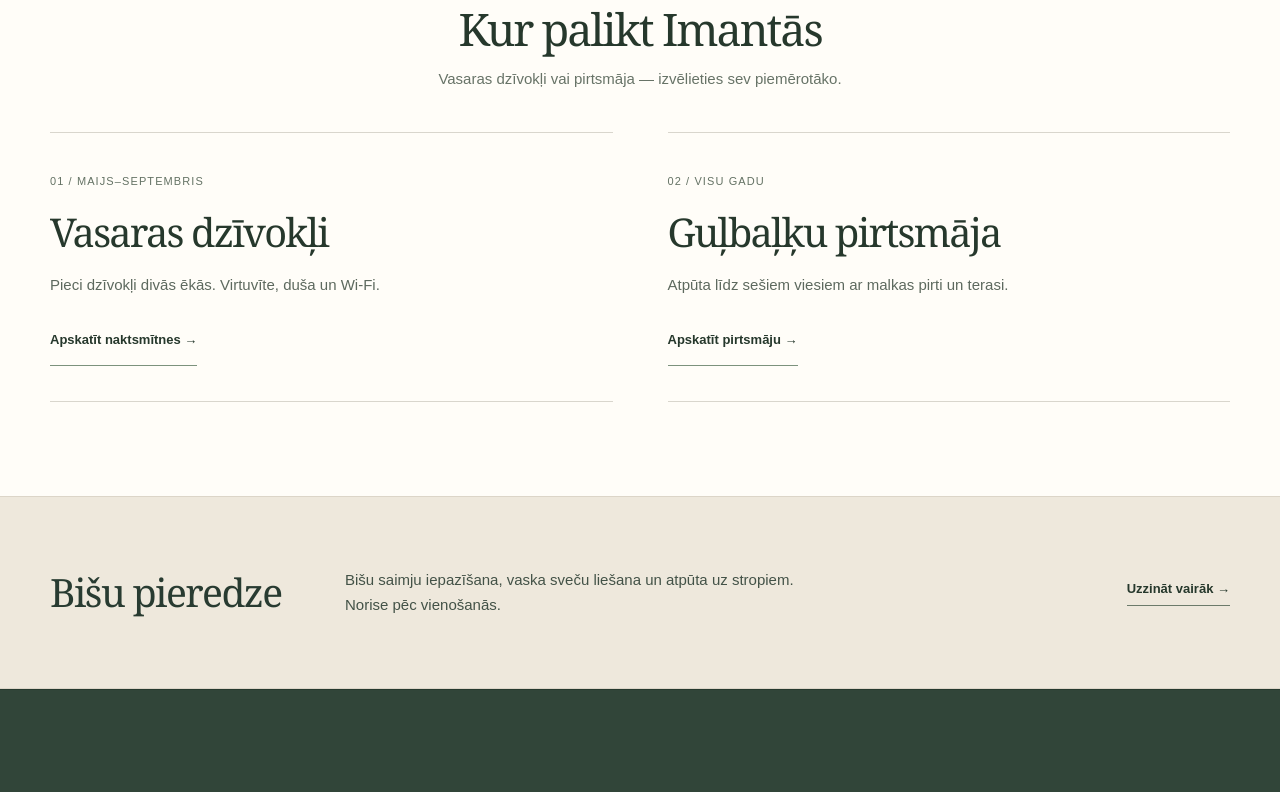
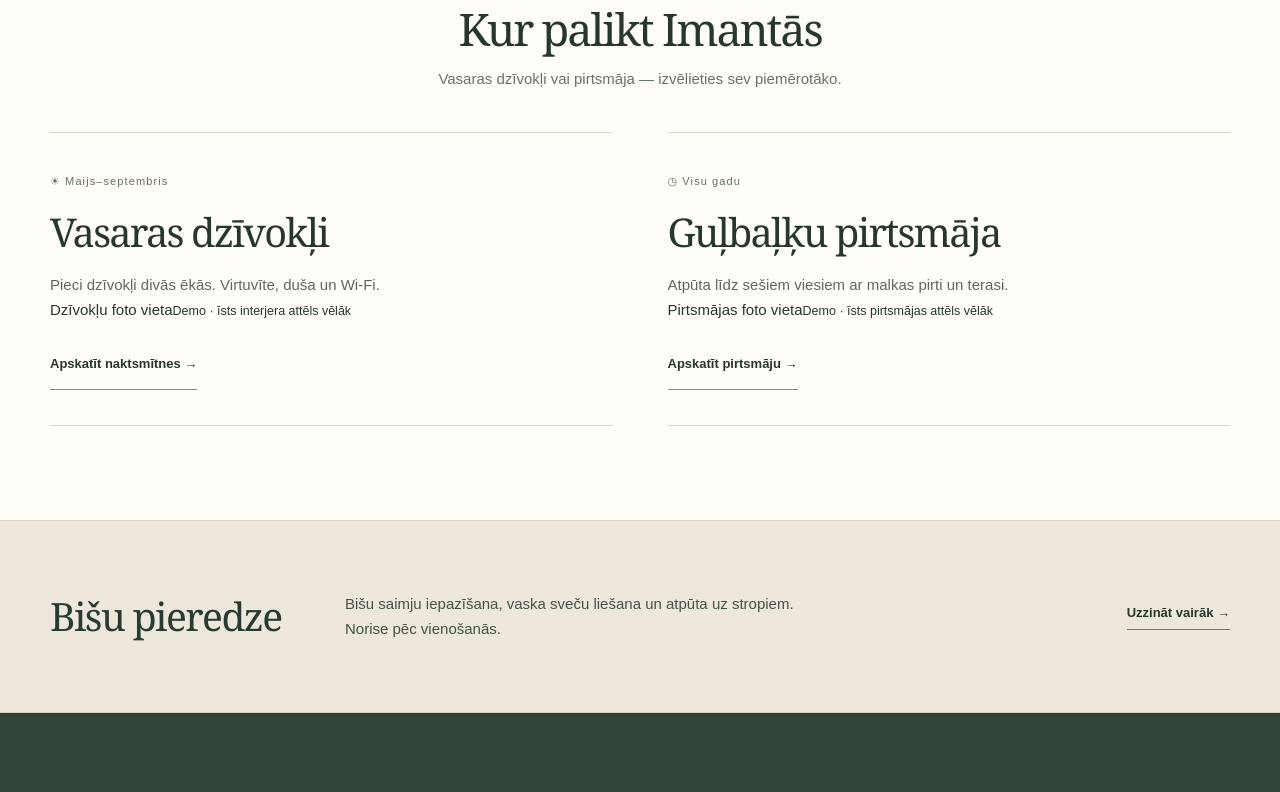
Before and after one commit to davisl24/Imantasatputas, a Next.js app: page / in a window 1280 px wide. Shown: the part 780-1572 px from the top of the page. Built offline with nearby package versions, Linux system fonts and the light colour scheme.

Commit message:
refine(imantas): three-colour hierarchy, demo photo spaces and useful icons 1

```diff
--- a/app/page.tsx
+++ b/app/page.tsx
@@ -28,7 +28,7 @@ export default function ImantasDemo() {
         </div>
       </section>
 
-      <section className={styles.stays} id="naktsmitnes"><div className={styles.container}><div className={styles.sectionHead}><h2>Kur palikt Imantās</h2><p>Vasaras dzīvokļi vai pirtsmāja — izvēlieties sev piemērotāko.</p></div><div className={styles.homeOffers}><article className={styles.homeOffer}><span>01 / MAIJS–SEPTEMBRIS</span><h3>Vasaras dzīvokļi</h3><p>Pieci dzīvokļi divās ēkās. Virtuvīte, duša un Wi-Fi.</p><Link className={styles.smallLink} href="/naktsmitnes">Apskatīt naktsmītnes →</Link></article><article className={styles.homeOffer}><span>02 / VISU GADU</span><h3>Guļbaļķu pirtsmāja</h3><p>Atpūta līdz sešiem viesiem ar malkas pirti un terasi.</p><Link className={styles.smallLink} href="/naktsmitnes">Apskatīt pirtsmāju →</Link></article></div></div></section>
+      <section className={styles.stays} id="naktsmitnes"><div className={styles.container}><div className={styles.sectionHead}><h2>Kur palikt Imantās</h2><p>Vasaras dzīvokļi vai pirtsmāja — izvēlieties sev piemērotāko.</p></div><div className={styles.homeOffers}><article className={styles.homeOffer}><span className={styles.seasonInfo}><span aria-hidden="true">☀</span> Maijs–septembris</span><h3>Vasaras dzīvokļi</h3><p>Pieci dzīvokļi divās ēkās. Virtuvīte, duša un Wi-Fi.</p><div className={styles.offerPhoto}><span>Dzīvokļu foto vieta</span><small>Demo · īsts interjera attēls vēlāk</small></div><Link className={styles.smallLink} href="/naktsmitnes">Apskatīt naktsmītnes →</Link></article><article className={styles.homeOffer}><span className={styles.seasonInfo}><span aria-hidden="true">◷</span> Visu gadu</span><h3>Guļbaļķu pirtsmāja</h3><p>Atpūta līdz sešiem viesiem ar malkas pirti un terasi.</p><div className={styles.offerPhoto}><span>Pirtsmājas foto vieta</span><small>Demo · īsts pirtsmājas attēls vēlāk</small></div><Link className={styles.smallLink} href="/naktsmitnes">Apskatīt pirtsmāju →</Link></article></div></div></section>
       <section className={styles.bee} id="pieredze"><div className={styles.container+" "+styles.beeRow}><h2>Bišu pieredze</h2><p>Bišu saimju iepazīšana, vaska sveču liešana un atpūta uz stropiem. Norise pēc vienošanās.</p><Link className={styles.smallLink} href="/bisu-pieredze">Uzzināt vairāk →</Link></div></section>
       <section className={styles.finalCta}><h2>Atpūta sākas ar vienu jautājumu</h2><p>Noskaidrojiet pieejamību saimniekiem ērtā veidā.</p><Link className={styles.primaryBtn} href="/kontakti#pieprasijums">Jautāt par pieejamību →</Link></section>
       <SiteFooter/>
```
